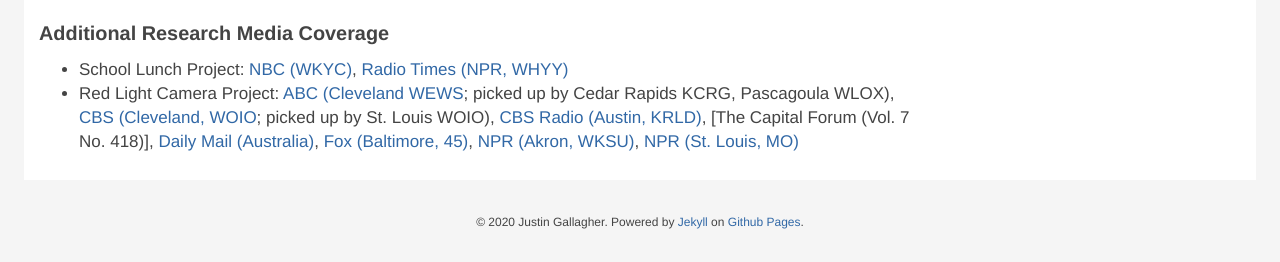
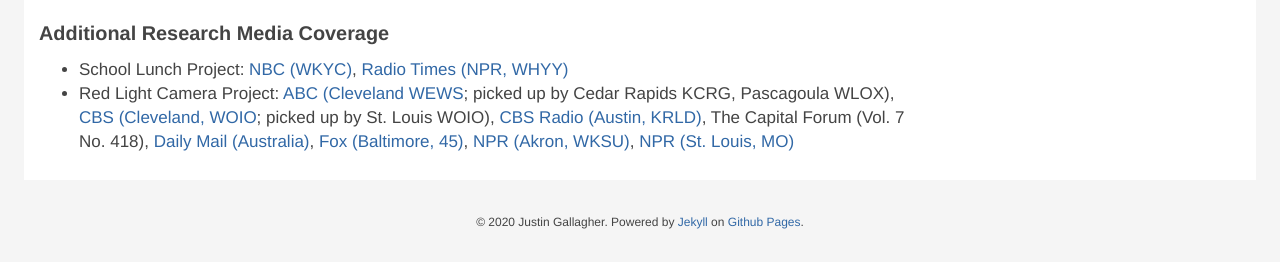
Before and after one commit to justinpgallagher/justinpgallagher.github.io, a Jekyll site: the page built from research.html, in a window 1280 px wide. Shown: the part 1531-1793 px from the top of the page. Built offline with Jekyll 4.4.1, drawn with Linux system fonts in a browser that asks for light colours; nearby versions of some CDN libraries; some web fonts are replaced; library files that are not in the unit come from our copies.

```diff
--- a/_includes/research.md
+++ b/_includes/research.md
@@ -83,7 +83,7 @@
   picked up by Cedar Rapids KCRG, Pascagoula WLOX),
   [CBS (Cleveland, WOIO](http://www.cleveland19.com/story/38778629/study-shows-red-light-cameras-of-no-safety-value/); picked up by St. Louis WOIO),
   [CBS Radio (Austin, KRLD)](https://krld.radio.com/articles/texas-governor-puts-breaks-red-light-cameras),
-  [The Capital Forum (Vol. 7 No. 418)],
+  The Capital Forum (Vol. 7 No. 418),
   [Daily Mail (Australia)](https://www.dailymail.co.uk/news/article-7095819/Calls-scrap-red-light-cameras-Australia-amid-claims-CAUSE-crashes.html),
   [Fox (Baltimore, 45)](https://foxbaltimore.com/news/local/study-red-light-cameras-dont-seem-to-improve-safety),
   [NPR (Akron, WKSU)](http://www.wksu.org/post/red-light-cameras-dont-reduce-traffic-accidents-according-case-western-study#stream/0),
```
